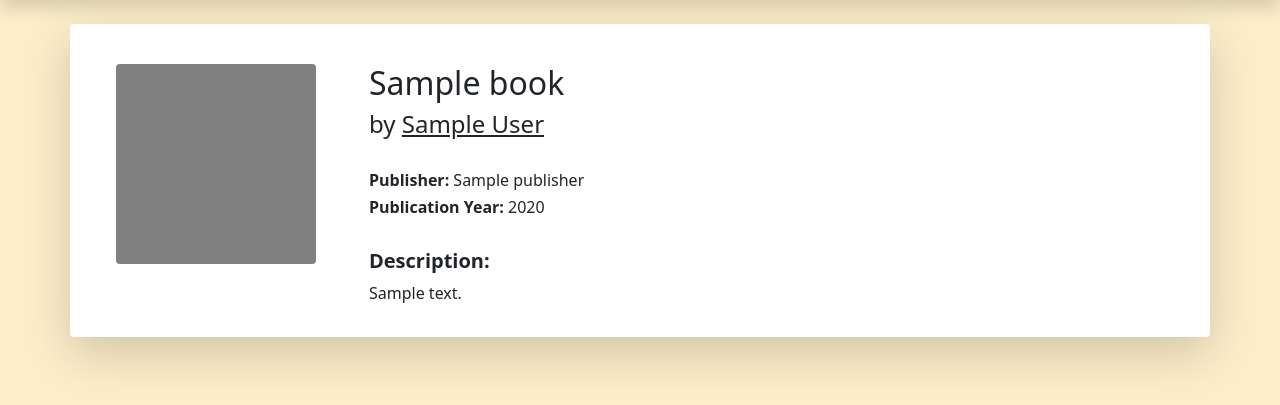
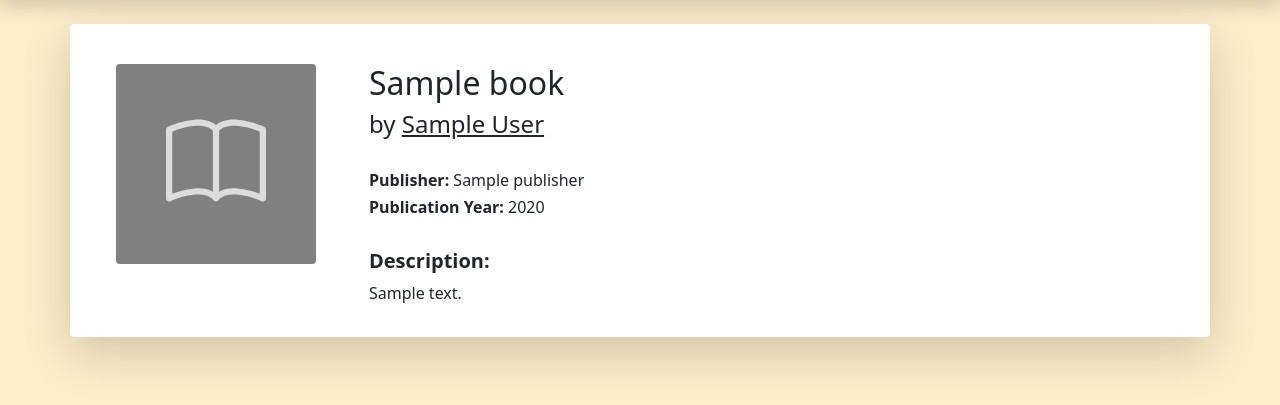
Before and after one commit to marketulinek/LibraryApp, a Django app: page /book/1/ in a window 1280 px wide. Shown: the part 80-485 px from the top of the page. Run offline with Django 4.2, Linux system fonts and the light colour scheme; tables that the repository leaves empty hold one stand-in row (Sample ...).

Commit message:
Added book icon as placeholder when image of the book is not available

```diff
--- a/library_app/ils/templates/book/book_detail.html
+++ b/library_app/ils/templates/book/book_detail.html
@@ -6,7 +6,11 @@
         <br>
         <div class="row">
             <div class="col-3 text-center">
-                <div class="rounded book-cover-placeholder"></div>
+                <div class="rounded book-cover-placeholder">
+                    <svg xmlns="http://www.w3.org/2000/svg" width="100" height="100" fill="currentColor" class="bi bi-book" viewBox="0 0 16 16">
+                        <path d="M1 2.828c.885-.37 2.154-.769 3.388-.893 1.33-.134 2.458.063 3.112.752v9.746c-.935-.53-2.12-.603-3.213-.493-1.18.12-2.37.461-3.287.811V2.828zm7.5-.141c.654-.689 1.782-.886 3.112-.752 1.234.124 2.503.523 3.388.893v9.923c-.918-.35-2.107-.692-3.287-.81-1.094-.111-2.278-.039-3.213.492V2.687zM8 1.783C7.015.936 5.587.81 4.287.94c-1.514.153-3.042.672-3.994 1.105A.5.5 0 0 0 0 2.5v11a.5.5 0 0 0 .707.455c.882-.4 2.303-.881 3.68-1.02 1.409-.142 2.59.087 3.223.877a.5.5 0 0 0 .78 0c.633-.79 1.814-1.019 3.222-.877 1.378.139 2.8.62 3.681 1.02A.5.5 0 0 0 16 13.5v-11a.5.5 0 0 0-.293-.455c-.952-.433-2.48-.952-3.994-1.105C10.413.809 8.985.936 8 1.783z"/>
+                    </svg>
+                </div>
             </div>
             <div class="col">
                 <h2>{{ object.name }}</h2>
```
